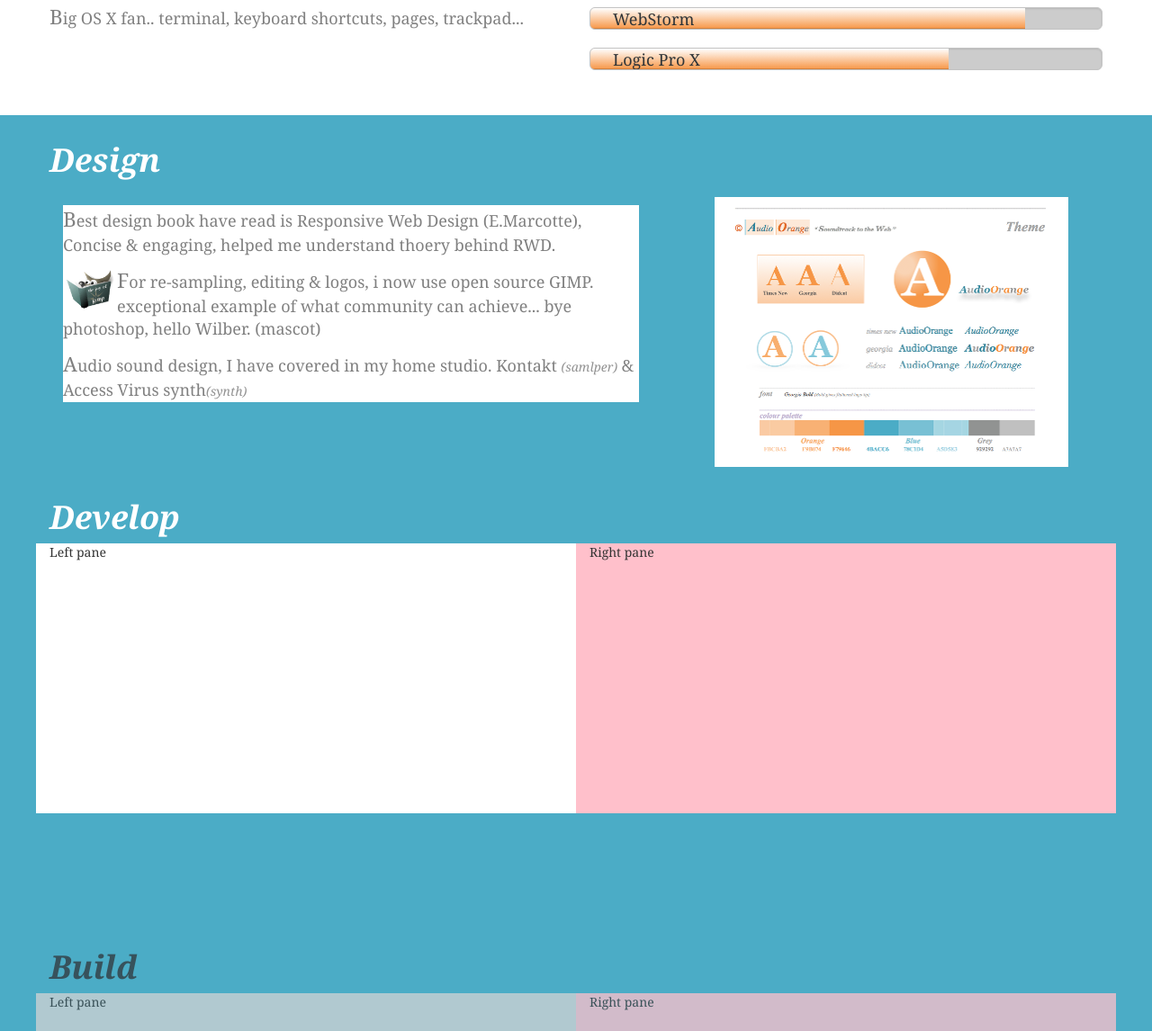
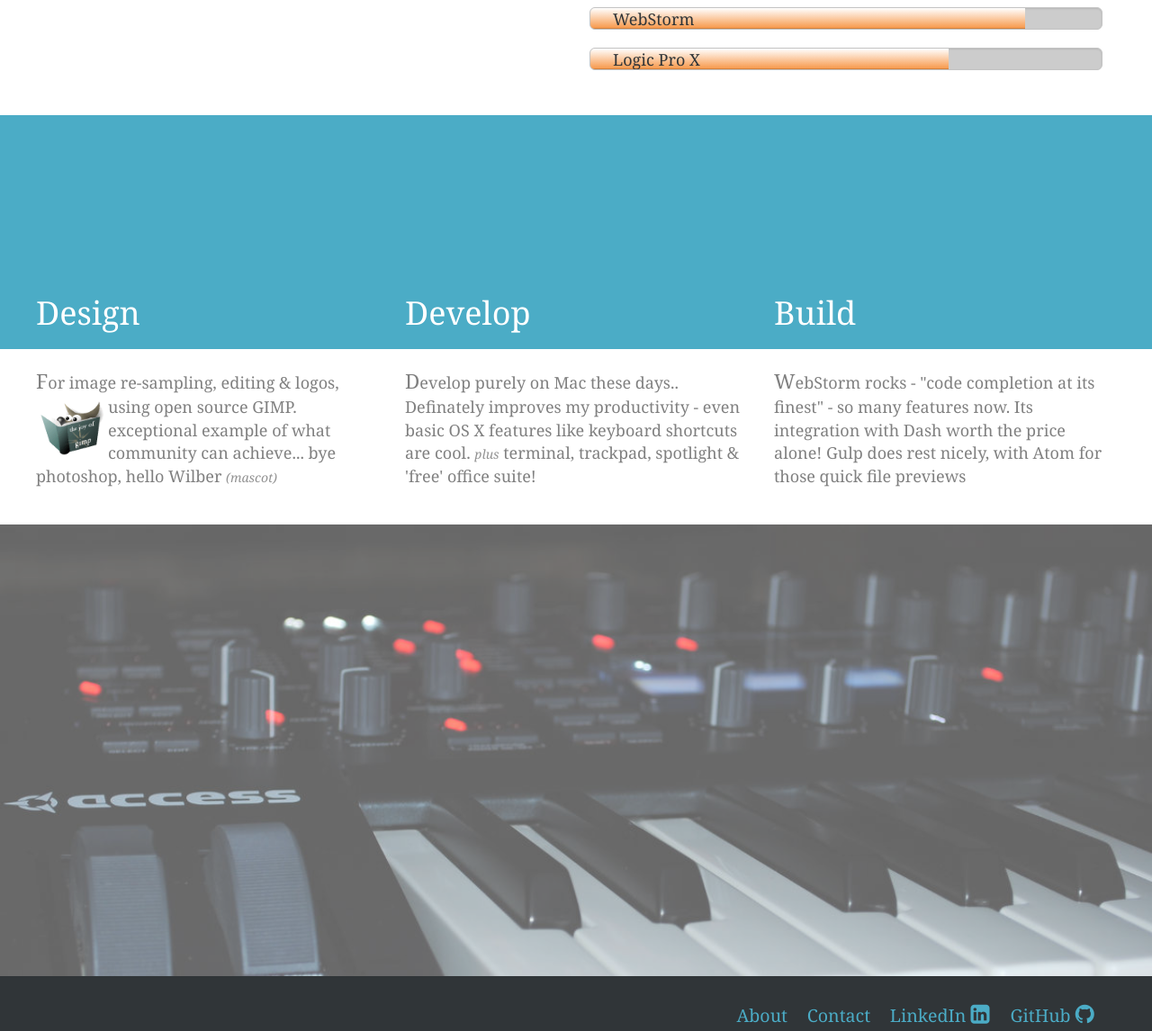
Before and after one commit to SteveJPalmer/stevejpalmer.github.io, a plain HTML site: page index.html in a window 1280 px wide. Shown: the part 1744-2890 px from the top of the page at 90% size. Drawn offline with nearby package versions, Linux system fonts and the light colour scheme.

Commit message:
new asset & build section

```diff
--- a/assets/css/_about.scss
+++ b/assets/css/_about.scss
@@ -140,8 +140,6 @@ section i {
 
 .progress {
   background: #CCC;
-  //background: -webkit-linear-gradient(top, #ffffff 0%, #C3C3C3 100%);
-  //background: linear-gradient(to bottom,  #ffffff 0%, #C3C3C3 100%);
   border: 1px solid #C3C3C3;
   border-radius: 6px;
   height: 25px;
@@ -167,49 +165,50 @@ section i {
 
 
 /* Design */
-.ao-design {
+.ao-design-headers {
   background-color: transparent;
+  margin-top: 180px;
+  padding-bottom: 10px;
 }
 
-.ao-design h1 {
-  background-color: transparent;
+.ao-design-headers h1 {
   color: #fff;
 }
 
-.ao-design-container {
+.ao-design {
   background-color: #fff;
-  margin: 10px 15px 30px 15px;
-}
-
-.ao-theme-container {
-  margin: 0 20px 15px 20px;
-}
-
-.ao-theme-container img {
-  /* center align */
-  display: block;
-  margin-left: auto;
-  margin-right: auto;
-  /* respond */
-  max-width: 100%;
-  //max-height: 250px;
-  border: solid 1px $ao-blue-dark;
-}
-
-.ao-theme img:hover {
-  border: solid 1px $ao-orange-dark;
+  padding-top: 20px;
+  padding-bottom: 30px;
 }
 
 .ao-design .img-wilber {
-  height: 50px;
-  width: 60px;
   float: left;
+  width: 80px;
+  height: 70px;
 }
 
-/* Dev */
 
 
-/* Build */
+/* iii */
+.ao-iii{
+  position: relative;
+  background-color: white;
+  -webkit-transition: background-color 3s ease;
+  transition: background-color 3s ease;
+  min-width: 100%;
+}
+
+.ao-iii:hover {
+  background-color: $ao-blue-dark;
+  -webkit-transition: background-color 4s ease;
+  transition: background-color 4s ease;
+}
+
+.ao-iii img{
+  max-width: 100%;
+  min-width: 100%;
+  opacity: 0.6;
+}
 
 
 /* spacer */
--- a/index.html
+++ b/index.html
@@ -174,7 +174,7 @@
           <!-- content panes -->
           <div class="row" id="ao-skills-subcontainer">
             <div class="col-xs-12 col-sm-6 ao-col1" >
-              <p><span class="ao-font-overweight">C</span>omminication is one of my strengths,
+              <p><span class="ao-font-overweight">C</span>ommunication is one of my strengths,
                 essential for conveying ideas at various abstraction levels to project members & stakeholders.
               </p>
               <p><span class="ao-font-overweight">A</span>m a 'Promoter of Quality'!
@@ -189,8 +189,6 @@
                 within the mesmerizing supporting ecosystem..<i>
                 (find can adapt quickly to new tech, my depth of experience means can always find something to relate new concepts to...
                 ie picking up Typescript went smoothly, having previously programmed Java)</i>
-              </p>
-              <p><span class="ao-font-overweight">B</span>ig OS X fan.. terminal, keyboard shortcuts, pages, trackpad...
               </p>
             </div>
 
@@ -271,95 +269,48 @@
 
 
 
+    <div class="row ao-design-headers">
+      <div class="ao-design-header-contaier ao-center-page">
+        <div class="row">
+          <div class="col-xs-12 col-sm-4 ao-col1"><h1>Design</h1></div>
+          <div class="col-xs-12 col-sm-4 ao-col2"><h1>Develop</h1></div>
+          <div class="col-xs-12 col-sm-4 ao-col3"><h1>Build</h1></div>
+        </div>
+      </div>
+    </div>
 
-
-    <!-- Design -->
     <section class="row ao-design">
-      <div class="ao-center-page">
-
-        <div class="col-xs-12">
-          <h1>Design</h1>
-
-          <div class="row">
-            <div class="col-xs-12 col-sm-7 ao-col-align">
-
-              <div class="ao-design-container">
-                <p><span class="ao-font-overweight">B</span>est design book have read is Responsive Web Design (E.Marcotte),
-                  Concise & engaging, helped me understand thoery behind RWD.</p>
-
-                <p><span class="ao-font-overweight"">F</span>or re-sampling, editing & logos, i now use open source GIMP.
-                  <a target="_blank" href="https://www.gimp.org/">
-                    <img class="img-wilber" src="assets/img/wilber-gimps_mascot-100.png" alt=“AO” >
-                    </a>
-                  exceptional example of what community can achieve... bye photoshop, hello
-                  Wilber. (mascot)</p>
-
-                <p><span class="ao-font-overweight"">A</span>udio sound design, I have covered in my home studio.
-                  Kontakt <i>(samlper)</i> & Access Virus synth<i>(synth)</i> </p>
-              </div>
-            </div>
-            <div class="col-xs-12 col-sm-5 ao-col-align">
-              <!--<p><span class="ao-font-overweight">T</span>heme & palette for AudioOrange.com</p>-->
-              <div class="ao-theme-container">
-                <img src="assets/img/Theme-AudioOrange-400.png" >
-              </div>
-            </div>
+      <div class="ao-design-contaier ao-center-page">
+        <div class="row">
+          <div class="col-xs-12 col-sm-4 ao-col1">
+            <p><span class="ao-font-overweight">F</span>or image re-sampling, editing & logos, using open source GIMP.
+              <a target="_blank" href="https://www.gimp.org/">
+                <img class="img-wilber" src="assets/img/wilber-gimps_mascot-100.png" alt=“AO”>
+              </a>
+              exceptional example of what community can achieve... bye photoshop, hello
+              Wilber <i>(mascot)</i>
+            </p>
           </div>
-
+          <div class="col-xs-12 col-sm-4 ao-col2">
+            <p><span class="ao-font-overweight">D</span>evelop purely on Mac these days..
+              Definately improves my productivity - even basic OS X features like keyboard shortcuts are cool.
+              <i>plus</i> terminal, trackpad, spotlight & 'free' office suite!
+            </p>
+          </div>
+          <div class="col-xs-12 col-sm-4 ao-col3">
+            <p><span class="ao-font-overweight">W</span>ebStorm rocks - "code completion at its finest" -
+              so many features now. Its integration with Dash worth the price alone!
+              Gulp does rest nicely, with Atom for those quick file previews</p>
+          </div>
         </div>
-
       </div>
     </section>
 
 
-
-    <!-- Develop -->
-    <div class="row ao-develop">
-      <div class="ao-center-page"
-           style="height: 500px;">
-
-        <!-- section Title -->
-        <div class="col-xs-12">
-          <h1 style="color: white"><i><b>Develop</b></i></h1>
-
-          <!-- content panes -->
-          <div class="row">
-            <div class="col-xs-12 col-sm-6" style="height:300px; background-color: white" >
-              <p>Left pane</p>
-            </div>
-            <div class="col-xs-12 col-sm-6" style="height:300px; background-color: pink">
-              <p>Right pane</p>
-            </div>
-          </div>
-        </div>
-      </div>
-    </div>
-
-
-    <!-- Build -->
-    <div class="row ao-build" >
-      <div class="ao-center-page"
-           style=" opacity: 0.75; height: 500px;">
-
-        <!-- section Title -->
-        <div class="col-xs-12">
-          <h1 style="color: #303538"><i><b>Build</b></i></h1>
-
-          <!-- content panes -->
-          <div class="row">
-            <div class="col-xs-12 col-sm-6" style="height:200px; background-color: lightgrey" >
-              <p>Left pane</p>
-            </div>
-            <div class="col-xs-12 col-sm-6" style="height:200px; background-color: pink">
-              <p>Right pane</p>
-            </div>
-          </div>
-
-        </div>
-
-      </div>
-    </div>
-
+    <!-- iii -->
+    <section class="row ao-iii">
+      <img src="assets/img/keys3b-1200.jpg" >
+    </section>
 
 
     <!-- Footer -->
```
Also changed, not shown: assets/css/ao.css, assets/img/keys3b-1200.jpg (added), 1 other file.
